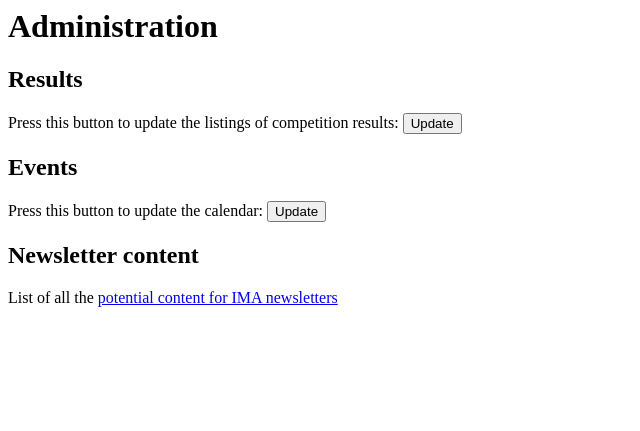
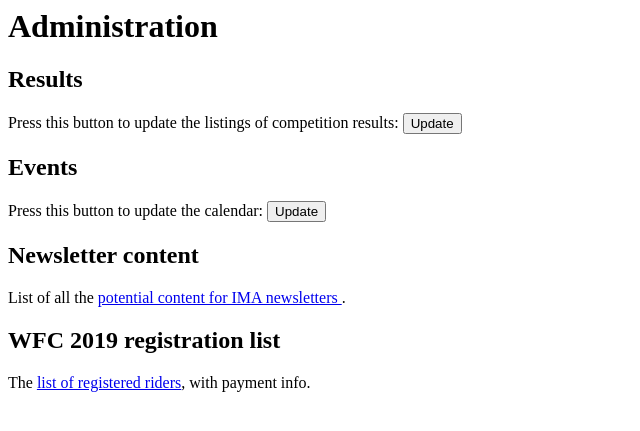
Before and after one commit to mikaelgramont/IMA, a PHP site: page /admin.php in a window 1280 px wide. Shown: the top 431 px of the page, without its empty margins (0-640 px from the left). Run offline with PHP 8.4, Linux system fonts and the light colour scheme; some libraries are stand-ins or nearby versions.

Commit message:
Added WFC spreadsheet link to the admin

```diff
--- a/pages/main/admin.php
+++ b/pages/main/admin.php
@@ -15,4 +15,7 @@
 </form>
 
 <h2 class="display-font">Newsletter content</h2>
-List of all the <a href="<?php echo BASE_URL ?>newsletter-content">potential content for IMA newsletters </a>
+<p>List of all the <a href="<?php echo BASE_URL ?>newsletter-content">potential content for IMA newsletters </a>.</p>
+
+<h2 class="display-font">WFC 2019 registration list</h2>
+<p>The <a href="<?php echo REGISTRATIONS_SPREADSHEET_URL ?>" target="_blank">list of registered riders</a>, with payment info.</p>
```
